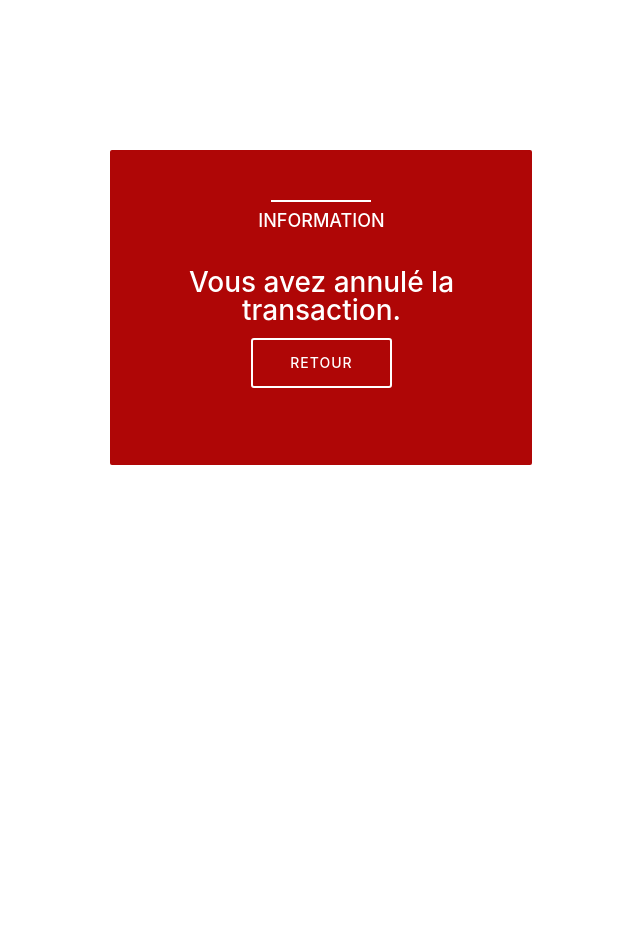
After one commit to vanamos12/wigc-dohone-integration, a PHP site: page /endPage.php in a window 1280 px wide. The commit adds this page. Shown: the whole page, without its empty margins (319-959 px from the left). Run offline with PHP 8.4, Linux system fonts and the light colour scheme.

```diff
--- /dev/null
+++ b/endPage.php
@@ -0,0 +1,53 @@
+<!DOCTYPE html>
+<html >
+<head>
+  <!-- Site made with Mobirise Website Builder v4.8.1, https://mobirise.com -->
+  <meta charset="UTF-8">
+  <meta http-equiv="X-UA-Compatible" content="IE=edge">
+  <meta name="generator" content="Mobirise v4.8.1, mobirise.com">
+  <meta name="viewport" content="width=device-width, initial-scale=1, minimum-scale=1">
+  <link rel="shortcut icon" href="assets/images/ct-88x109.jpg" type="image/x-icon">
+  <meta name="description" content="">
+  <title>Home</title>
+  <link rel="stylesheet" href="admin/assets/web/assets/mobirise-icons/mobirise-icons.css">
+  <link rel="stylesheet" href="admin/assets/tether/tether.min.css">
+  <link rel="stylesheet" href="admin/assets/bootstrap/css/bootstrap.min.css">
+  <link rel="stylesheet" href="admin/assets/bootstrap/css/bootstrap-grid.min.css">
+  <link rel="stylesheet" href="admin/assets/bootstrap/css/bootstrap-reboot.min.css">
+  <link rel="stylesheet" href="admin/assets/bootstrap/css/custom.css">
+  <link rel="stylesheet" href="admin/assets/dropdown/css/style.css">
+  <link rel="stylesheet" href="admin/assets/socicon/css/styles.css">
+  <link rel="stylesheet" href="admin/assets/animatecss/animate.min.css">
+  <link rel="stylesheet" href="admin/assets/theme/css/style.css">
+  <link rel="stylesheet" href="admin/assets/mobirise/css/mbr-additional.css" type="text/css">
+  <style>
+      .panel h3{
+          color:white;
+      }
+  </style>
+
+
+</head>
+<body>
+
+    <div class="container">
+<div class="login-form">
+<div class="main-div">
+    <div class="panel">
+    <div class="divid texte-center"></div>
+   <h2>Information</h2>
+   <h3>Vous avez annulé la transaction.</h3>
+   </div>
+    <form id="Login" method="POST" action="index.php">
+
+        <button type="submit" name="login" class="btn btn-primary">Retour</button>
+
+    </form>
+
+    </div>
+</div>
+</div>
+</div>
+
+
+</body>
```
Also changed, not shown: admin/add-info.php (+17 -16 lines), admin/edit-info.php (+26 -9 lines), admin/upload/166239965fr-1-400x570.jpg (added), admin/upload/693959059fr-1-400x570.jpg (added), admin/upload/784114060fr-1-400x570.jpg (added), assets/images/loading.gif (added), 2 other files.
